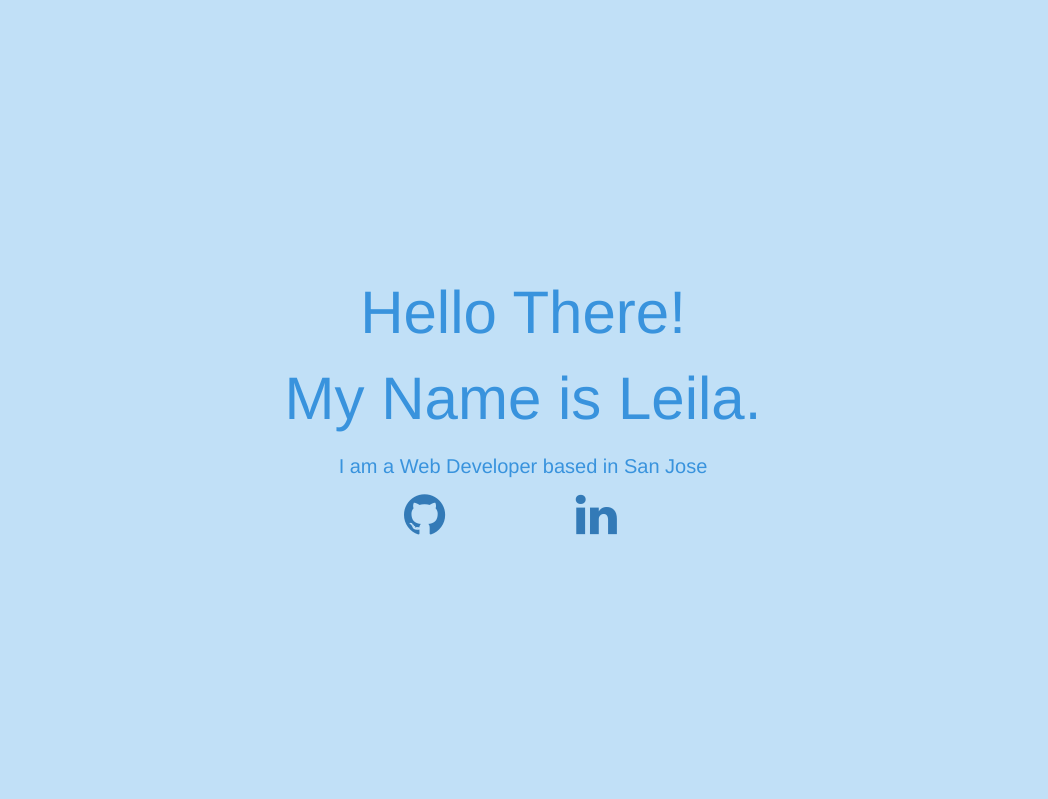
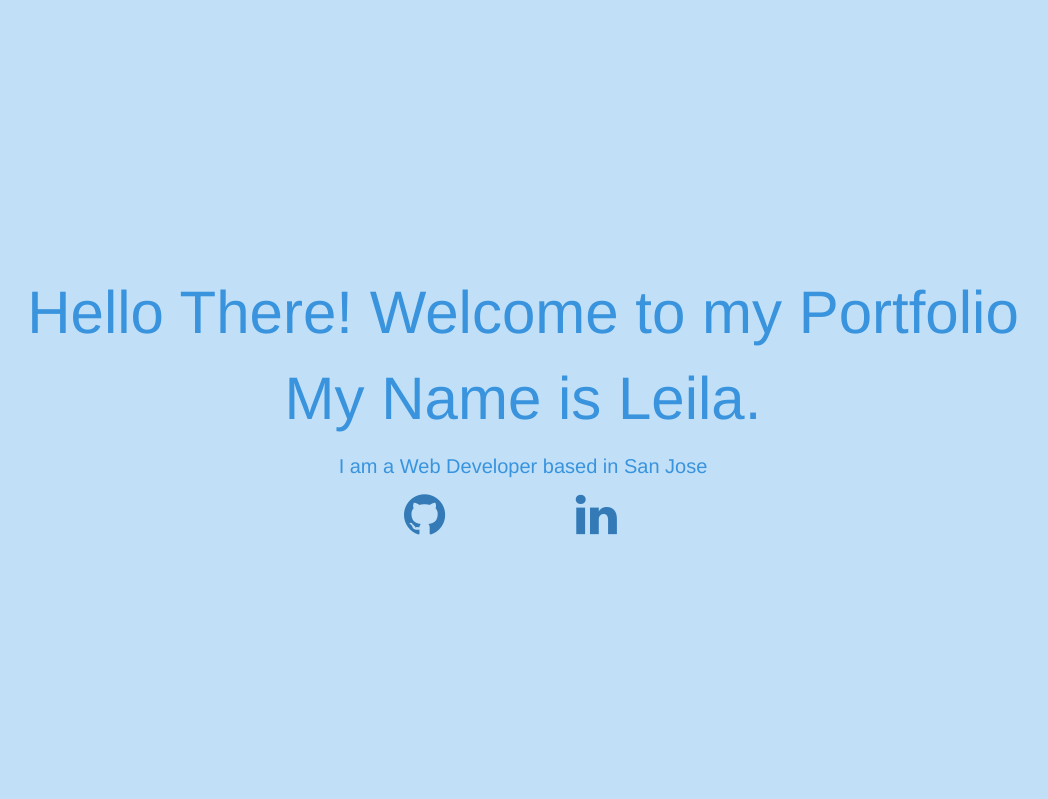
Before and after one commit to leilaadel/Portfolio, a Django app: page / in a window 1280 px wide. Shown: the top 799 px of the page, without its empty margins (117-1165 px from the left). Run offline with Django 3.2, Linux system fonts and the light colour scheme; some libraries are stand-ins or nearby versions.

Commit message:
Updated text on inde page

```diff
--- a/portpage/templates/portpage/index.html
+++ b/portpage/templates/portpage/index.html
@@ -19,7 +19,7 @@
        <a href="#projects">Projects</a>
      </div>-->
     <div class="header">
-      <h1>Hello There!</h1>
+      <h1>Hello There! Welcome to my Portfolio</h1>
       <h1>My Name is Leila.</h1>
       <div class="intro">
         <p>I am a Web Developer based in San Jose</p>
```
Also changed, not shown: db.sqlite3 (added).
